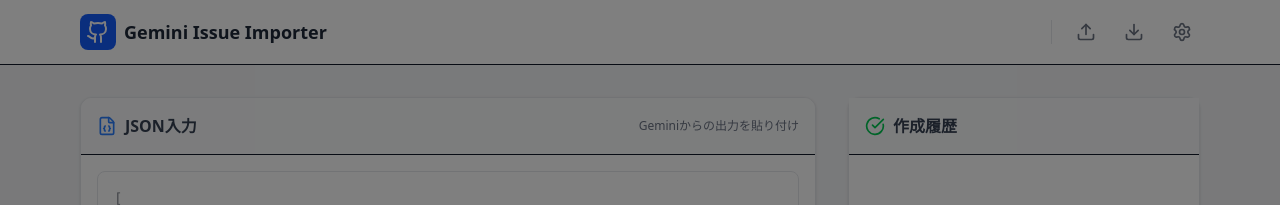
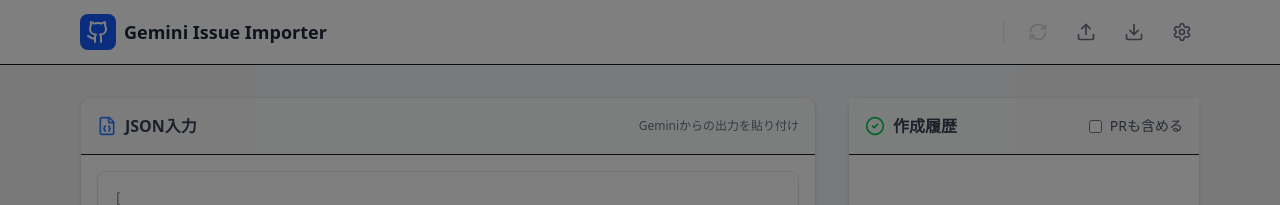
Before and after one commit to lunasky-hy/gemini-github-issue-register, a React (Vite) app: page / in a window 1280 px wide. Shown: the top 205 px of the page. Built offline with nearby package versions, Linux system fonts and the light colour scheme.

Commit message:
feat: sync github issues

```diff
--- a/src/App.tsx
+++ b/src/App.tsx
@@ -12,7 +12,7 @@ import { Header } from "./components/Header";
 import { IssueInput } from "./components/IssueInput";
 import { IssuePreview } from "./components/IssuePreview";
 import { PromptHelper } from "./components/PromptHelper";
-import { createIssue } from "./utils/github";
+import { createIssue, fetchIssues } from "./utils/github";
 
 function App() {
   // --- State ---
@@ -23,6 +23,7 @@ function App() {
   });
   const [history, setHistory] = useState<HistoryItem[]>([]);
   const [isConfigOpen, setIsConfigOpen] = useState(false);
+  const [isSyncing, setIsSyncing] = useState(false);
 
   // Input & Processing State
   const [jsonInput, setJsonInput] = useState("");
@@ -51,6 +52,24 @@ function App() {
   }, []);
 
   // --- Handlers ---
+  const handleSync = async () => {
+    setIsSyncing(true);
+    try {
+      const issues = await fetchIssues(config);
+      setHistory(issues);
+      localStorage.setItem(
+        "gemini_issue_importer_history",
+        JSON.stringify(issues),
+      );
+      alert(`${issues.length}件のIssueを同期しました！`);
+    } catch (err: any) {
+      console.error("Sync failed:", err);
+      alert(`同期に失敗しました: ${err.message}`);
+    } finally {
+      setIsSyncing(false);
+    }
+  };
+
   const handleSaveConfig = (newConfig: AppConfig) => {
     setConfig(newConfig);
     localStorage.setItem(
@@ -213,6 +232,8 @@ function App() {
         onUpload={handleFileUpload}
         onDownload={handleDownloadData}
         onOpenConfig={() => setIsConfigOpen(true)}
+        onSync={handleSync}
+        isSyncing={isSyncing}
       />
 
       <main className="max-w-6xl mx-auto px-4 py-8 grid grid-cols-1 lg:grid-cols-3 gap-8">
--- a/src/components/Header.tsx
+++ b/src/components/Header.tsx
@@ -1,5 +1,5 @@
 import React, { useRef } from "react";
-import { Github, Upload, Download, Settings } from "lucide-react";
+import { Github, Upload, Download, Settings, RefreshCw } from "lucide-react";
 import type { AppConfig } from "../types";
 
 interface HeaderProps {
@@ -8,6 +8,8 @@ interface HeaderProps {
   onUpload: (file: File) => void;
   onDownload: () => void;
   onOpenConfig: () => void;
+  onSync: () => void;
+  isSyncing: boolean;
 }
 
 export const Header: React.FC<HeaderProps> = ({
@@ -16,6 +18,8 @@ export const Header: React.FC<HeaderProps> = ({
   onUpload,
   onDownload,
   onOpenConfig,
+  onSync,
+  isSyncing,
 }) => {
   const fileInputRef = useRef<HTMLInputElement>(null);
 
@@ -50,6 +54,22 @@ export const Header: React.FC<HeaderProps> = ({
             </span>
           )}
           <div className="h-6 w-px bg-gray-200 mx-1"></div>
+
+          <button
+            onClick={onSync}
+            disabled={!isConfigValid || isSyncing}
+            className={`p-2 rounded transition ${
+              !isConfigValid || isSyncing
+                ? "text-gray-300 cursor-not-allowed"
+                : "text-gray-500 hover:text-blue-600 hover:bg-gray-50 cursor-pointer"
+            }`}
+            title="GitHubと同期"
+          >
+            <RefreshCw
+              className={`w-5 h-5 ${isSyncing ? "animate-spin" : ""}`}
+            />
+          </button>
+
           <button
             onClick={handleUploadClick}
             className="p-2 text-gray-500 hover:text-blue-600 hover:bg-gray-50 rounded transition cursor-pointer"
--- a/src/components/HistorySidebar.tsx
+++ b/src/components/HistorySidebar.tsx
@@ -1,5 +1,5 @@
-import React from "react";
-import { CheckCircle, Trash2, ExternalLink } from "lucide-react";
+import React, { useState } from "react";
+import { CheckCircle2, Circle, Trash2, ExternalLink } from "lucide-react";
 import type { HistoryItem } from "../types";
 
 interface HistorySidebarProps {
@@ -11,13 +11,33 @@ export const HistorySidebar: React.FC<HistorySidebarProps> = ({
   history,
   onClear,
 }) => {
+  const [showPRs, setShowPRs] = useState(false);
+
+  const filteredHistory = history.filter((item) => {
+    if (showPRs) return true;
+    return !item.isPullRequest;
+  });
+
   return (
     <div className="bg-white rounded-xl shadow-sm border border-gray-200 h-full flex flex-col max-h-[calc(100vh-8rem)]">
-      <div className="p-4 border-b bg-gray-50 flex justify-between items-center sticky top-0">
+      <div className="p-4 border-b bg-gray-50 flex flex-col gap-2 sticky top-0">
+        <div className="flex justify-between items-center">
           <h2 className="font-semibold text-gray-700 flex items-center gap-2">
-          <CheckCircle className="w-5 h-5 text-green-500" />
+            <CheckCircle2 className="w-5 h-5 text-green-500" />
             作成履歴
           </h2>
+          <div className="flex items-center gap-2 text-sm text-gray-600">
+            <input
+              type="checkbox"
+              id="show-prs"
+              checked={showPRs}
+              onChange={(e) => setShowPRs(e.target.checked)}
+              className="rounded border-gray-300 text-blue-600 focus:ring-blue-500"
+            />
+            <label htmlFor="show-prs" className="cursor-pointer select-none">
+              PRも含める
+            </label>
+          </div>
           {history.length > 0 && (
             <button
               onClick={onClear}
@@ -28,36 +48,52 @@ export const HistorySidebar: React.FC<HistorySidebarProps> = ({
             </button>
           )}
         </div>
+      </div>
       <div className="flex-1 overflow-y-auto p-2 space-y-2">
-        {history.length === 0 ? (
+        {filteredHistory.length === 0 ? (
           <div className="text-center py-10 text-gray-400 text-sm">
             履歴はありません
           </div>
         ) : (
-          history.map((item) => (
+          filteredHistory.map((item) => {
+            const isOpened = item.isOpened ?? true;
+            return (
               <div
                 key={item.id}
                 className="p-3 bg-white border border-gray-100 rounded hover:shadow-sm hover:border-gray-300 transition group"
               >
                 <div className="flex justify-between items-start mb-1">
+                  <div className="flex items-start gap-2">
+                    {isOpened ? (
+                      <Circle className="w-4 h-4 text-green-600 mt-0.5 flex-shrink-0" />
+                    ) : (
+                      <CheckCircle2 className="w-4 h-4 text-purple-600 mt-0.5 flex-shrink-0" />
+                    )}
                     <a
                       href={item.html_url}
                       target="_blank"
                       rel="noopener noreferrer"
-                  className="text-sm font-medium text-gray-800 hover:text-blue-600 hover:underline flex items-center gap-1"
+                      className="text-sm font-medium text-gray-800 hover:text-blue-600 hover:underline flex items-center gap-1 break-all"
                     >
+                      {item.isPullRequest && (
+                        <span className="bg-purple-100 text-purple-700 text-[10px] px-1.5 py-0.5 rounded-full font-bold">
+                          PR
+                        </span>
+                      )}
                       #{item.number} {item.title}
-                  <ExternalLink className="w-3 h-3 text-gray-400" />
+                      <ExternalLink className="w-3 h-3 text-gray-400 opacity-0 group-hover:opacity-100 transition" />
                     </a>
                   </div>
-              <div className="flex justify-between items-center text-xs text-gray-500 mt-2">
+                </div>
+                <div className="flex justify-between items-center text-xs text-gray-500 mt-2 pl-6">
                   <span>{new Date(item.created_at).toLocaleDateString()}</span>
                   <span className="bg-gray-100 px-1.5 py-0.5 rounded">
                     {item.repo}
                   </span>
                 </div>
               </div>
-          ))
+            );
+          })
         )}
       </div>
     </div>
--- a/src/types/index.ts
+++ b/src/types/index.ts
@@ -17,6 +17,8 @@ export interface HistoryItem {
   html_url: string;
   created_at: string;
   repo: string;
+  isOpened?: boolean;
+  isPullRequest?: boolean;
 }
 
 export interface ProcessStatus {
--- a/src/utils/github.ts
+++ b/src/utils/github.ts
@@ -25,3 +25,32 @@ export const createIssue = async (config: AppConfig, issue: Issue) => {
 
   return await response.json();
 };
+
+export const fetchIssues = async (config: AppConfig) => {
+  const url = `https://api.github.com/repos/${config.owner}/${config.repo}/issues?state=all&per_page=100`;
+  const response = await fetch(url, {
+    headers: {
+      Authorization: `token ${config.token}`,
+      Accept: "application/vnd.github.v3+json",
+    },
+  });
+
+  if (!response.ok) {
+    const errorData = await response
+      .json()
+      .catch(() => ({ message: response.statusText }));
+    throw new Error(errorData.message || response.statusText);
+  }
+
+  const issues = await response.json();
+  return issues.map((issue: any) => ({
+    id: issue.id,
+    number: issue.number,
+    title: issue.title,
+    html_url: issue.html_url,
+    created_at: issue.created_at,
+    repo: `${config.owner}/${config.repo}`,
+    isOpened: issue.state === "open",
+    isPullRequest: !!issue.pull_request,
+  }));
+};
```
Lines whose indentation alone changed are shown as unchanged.
